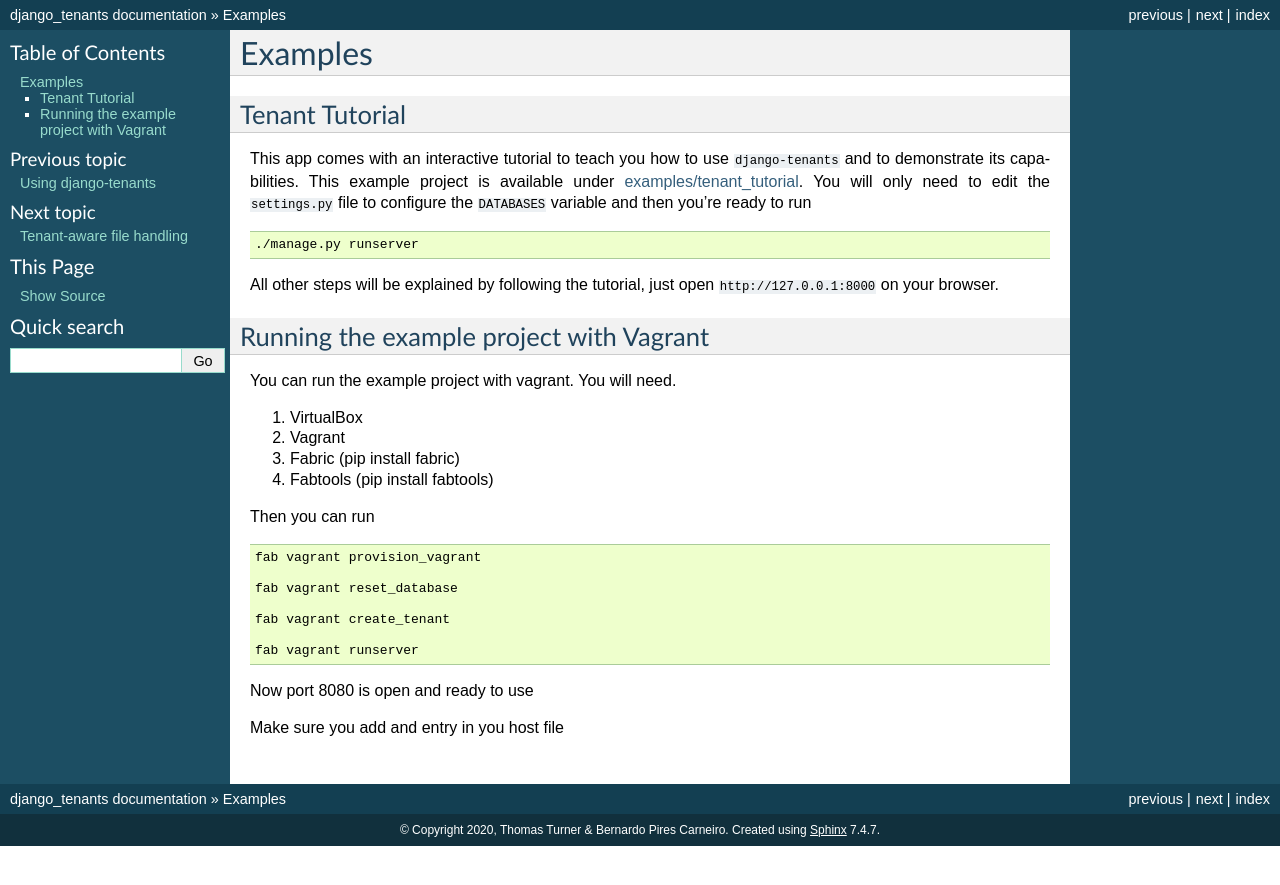
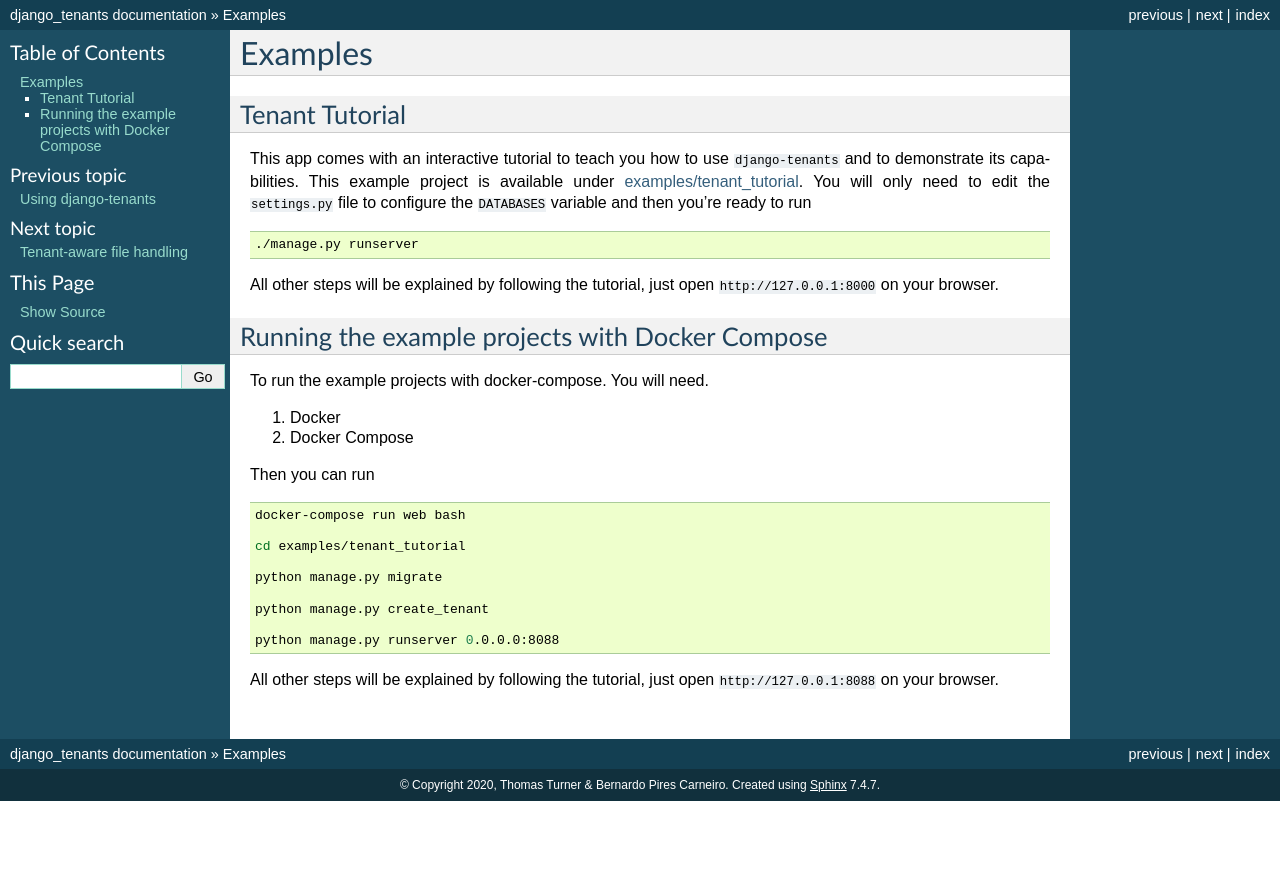
Before and after one commit to django-tenants/django-tenants, a Sphinx documentation site: the page built from docs/examples.rst, in a window 1280 px wide. Shown: the top 885 px of the page. Built offline with Sphinx 7.4.7, drawn with Linux system fonts in a browser that asks for light colours; the version number could not be read and is left out.

Commit message:
Updated the help to explain how to run the exmples wih docker

```diff
--- a/docs/examples.rst
+++ b/docs/examples.rst
@@ -13,32 +13,28 @@
 All other steps will be explained by following the tutorial, just open ``http://127.0.0.1:8000`` on your browser.
 
 
-Running the example project with Vagrant
-----------------------------------------
+Running the example projects with Docker Compose
+------------------------------------------------
 
-You can run the example project with vagrant. You will need.
+To run the example projects with docker-compose. You will need.
 
-1. VirtualBox
+1. Docker
 
-2. Vagrant
-
-3. Fabric  (pip install fabric)
-
-4. Fabtools (pip install fabtools)
+2. Docker Compose
 
 Then you can run
 
 .. code-block:: bash
 
-    fab vagrant provision_vagrant
+    docker-compose run web bash
 
-    fab vagrant reset_database
+    cd examples/tenant_tutorial
 
-    fab vagrant create_tenant
+    python manage.py migrate
 
-    fab vagrant runserver
+    python manage.py create_tenant
+
+    python manage.py runserver 0.0.0.0:8088
 
 
-Now port 8080 is open and ready to use
-
-Make sure you add and entry in you host file
+All other steps will be explained by following the tutorial, just open ``http://127.0.0.1:8088`` on your browser.
```
